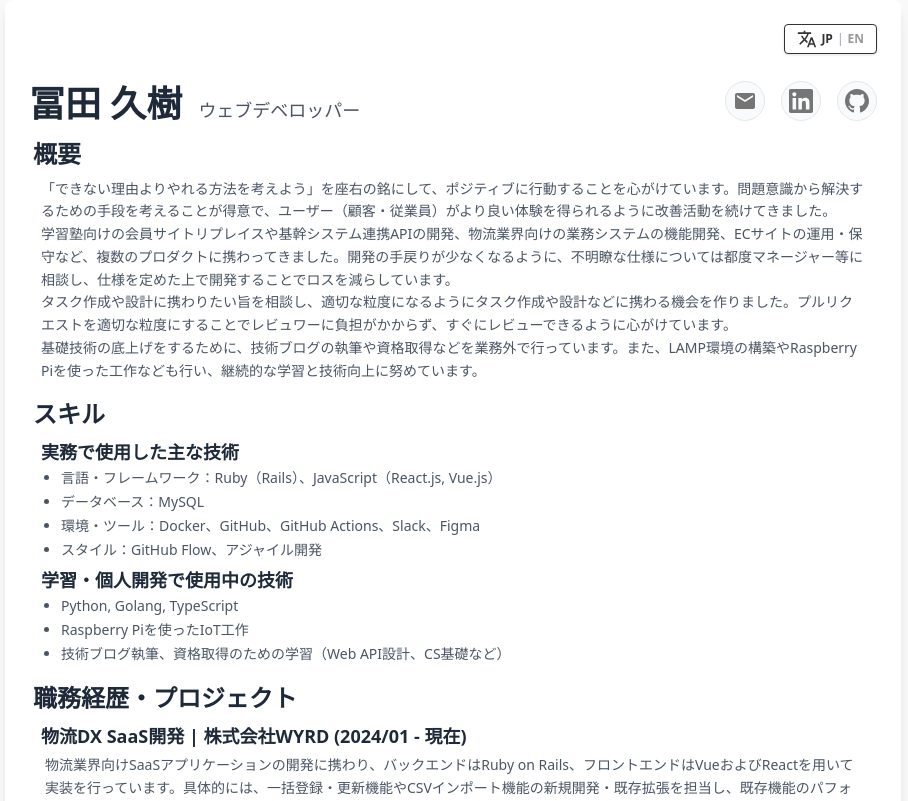
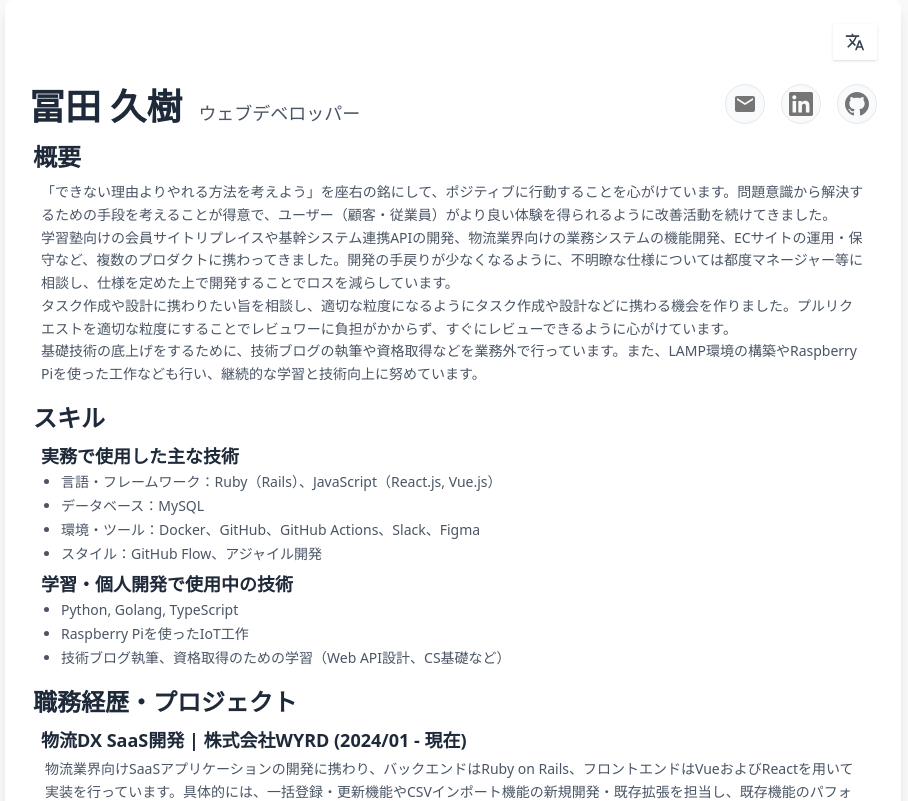
Before and after one commit to tomitahisaki/tomitahisaki.github.io, a React (Vite) app: page / in a window 1280 px wide. Shown: the top 801 px of the page, without its empty margins (187-1095 px from the left). Built offline with nearby package versions, Linux system fonts and the light colour scheme.

Commit message:
fix design

```diff
--- a/src/components/LanguageToggle.tsx
+++ b/src/components/LanguageToggle.tsx
@@ -15,25 +15,15 @@ export const LanguageToggle: React.FC<LanguageToggleProps> = ({
     <div className="text-right mb-6">
       <button
         onClick={() => onLanguageChange(currentLanguage === 'ja' ? 'en' : 'ja')}
-        className="relative inline-flex items-center px-3 py-1 border rounded shadow-sm bg-white hover:bg-gray-100 focus:outline-none focus:ring-2 focus:ring-blue-500"
-        aria-label="toggle language"
+        className={`inline-flex items-center justify-center px-3 py-2 shadow-sm hover:opacity-80 ${
+          currentLanguage === 'en'
+            ? 'bg-blue-500 text-white'
+            : 'bg-white text-gray-700'
+        }`}
+        aria-label={`Switch to ${currentLanguage === 'ja' ? 'English' : 'Japanese'}`}
+        title={`Switch to ${currentLanguage === 'ja' ? 'English' : 'Japanese'}`}
       >
         <MdTranslate size={20} />
-        <span className={`ml-1 text-xs font-semibold transition-opacity duration-200 ${
-          currentLanguage === 'ja'
-            ? 'opacity-100'
-            : 'opacity-50'
-        }`}>
-          JP
-        </span>
-        <span className="mx-1 text-xs text-gray-400">|</span>
-        <span className={`text-xs font-semibold transition-opacity duration-200 ${
-          currentLanguage === 'en'
-            ? 'opacity-100'
-            : 'opacity-50'
-        }`}>
-          EN
-        </span>
       </button>
     </div>
   );
```
Also changed, not shown: 1 other file (tests, documents, lock files or other folders).
